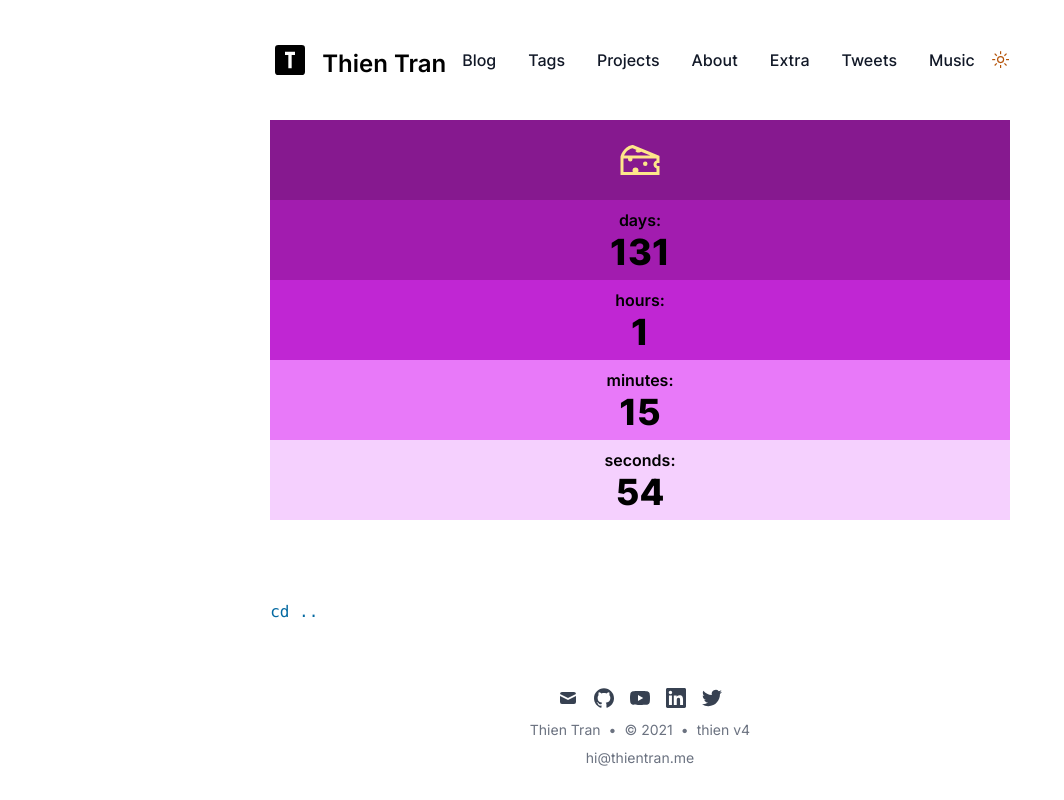
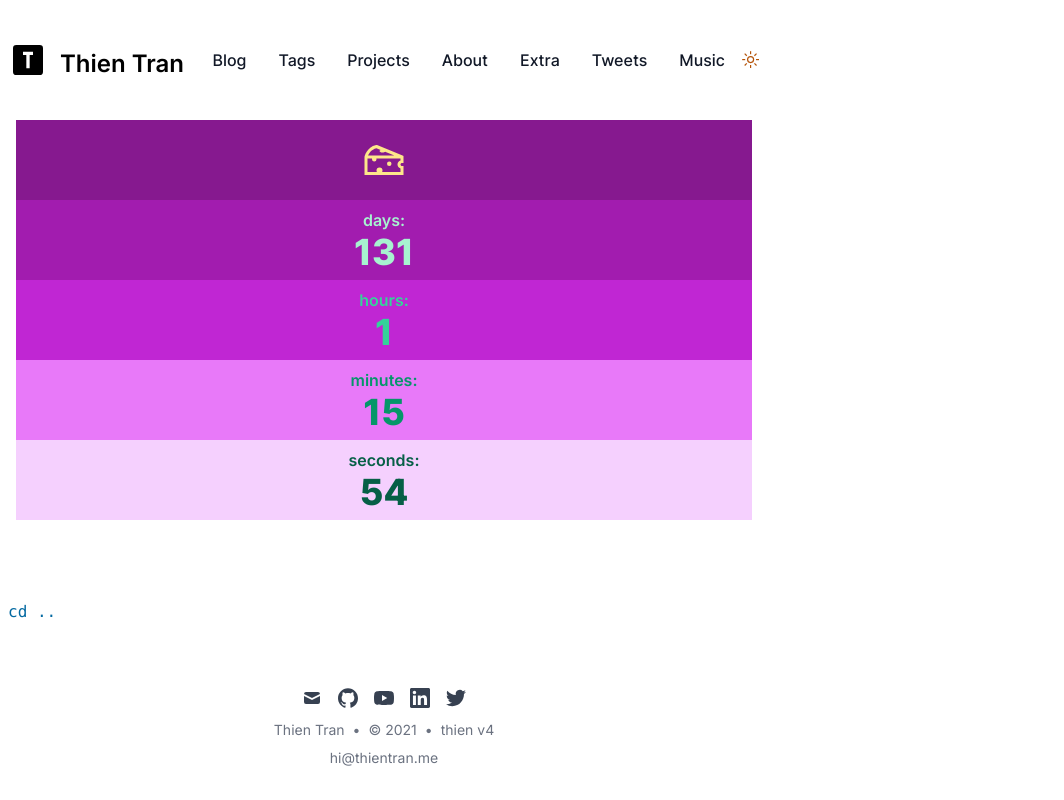
Before and after one commit to thnmtrn/blog-v4, a Next.js app: page /countdown in a window 1280 px wide. Shown: the whole page, without its empty margins (0-1064 px from the left). Built offline with nearby package versions, Linux system fonts and the light colour scheme; what @tailwindcss/typography would draw is missing.

Commit message:
color and width change

```diff
--- a/components/SectionContainer.js
+++ b/components/SectionContainer.js
@@ -1,3 +1,7 @@
 export default function SectionContainer({ children }) {
-  return <div className="max-w-3xl px-2 mx-auto sm:px-2 xl:max-w-5xl xl:px-0 ">{children}</div>
+  return (
+    <div className="max-w-3xl px-2 ">
+      {children}
+    </div>
+  )
 }
--- a/pages/countdown.js
+++ b/pages/countdown.js
@@ -1,5 +1,6 @@
 import { useEffect, useState } from 'react'
 import Cheese from '@/components/icons/cheese.svg'
+import SectionContainer from '@/components/SectionContainer'
 
 function CountdownPage() {
   const calculateTimeLeft = () => {
@@ -43,27 +44,27 @@ function CountdownPage() {
     )
   })
   return (
-    <div className="text-center content-center w-full">
+    <SectionContainer className="text-center w-full">
       <div className="justify-center flex bg-fuchsia-800 dark:bg-rose-800 py-4">
         <Cheese className="w-12 h-12 text-amber-200 dark:text-yellow-300" />
       </div>
-      <div className="bg-fuchsia-700 dark:bg-rose-700 flex flex-col py-2">
+      <div className="bg-fuchsia-700 dark:bg-rose-700 flex flex-col py-2 text-center text-green-200 dark:text-cyan-200">
         <p className="font-semibold">days: </p>{' '}
         <p className="text-4xl font-extrabold">{timeLeft.days}</p>
       </div>
-      <div className="bg-fuchsia-600 dark:bg-rose-600 flex flex-col py-2">
+      <div className="bg-fuchsia-600 dark:bg-rose-600 flex flex-col py-2 text-center text-green-400 dark:text-cyan-400">
         <p className="font-semibold">hours: </p>{' '}
         <p className="text-4xl font-extrabold">{timeLeft.hours}</p>
       </div>
-      <div className="bg-fuchsia-400 dark:bg-rose-400 flex flex-col py-2">
+      <div className="bg-fuchsia-400 dark:bg-rose-400 flex flex-col py-2 text-center text-green-600 dark:text-cyan-600">
         <p className="font-semibold">minutes: </p>{' '}
         <p className="text-4xl font-extrabold">{timeLeft.minutes}</p>
       </div>
-      <div className="bg-fuchsia-200 dark:bg-rose-200 flex flex-col py-2">
+      <div className="bg-fuchsia-200 dark:bg-rose-200 flex flex-col py-2 text-center text-green-800 dark:text-cyan-800">
         <p className="font-semibold">seconds: </p>{' '}
         <p className="text-4xl font-extrabold">{timeLeft.seconds}</p>
       </div>
-    </div>
+    </SectionContainer>
   )
 }
 
```
